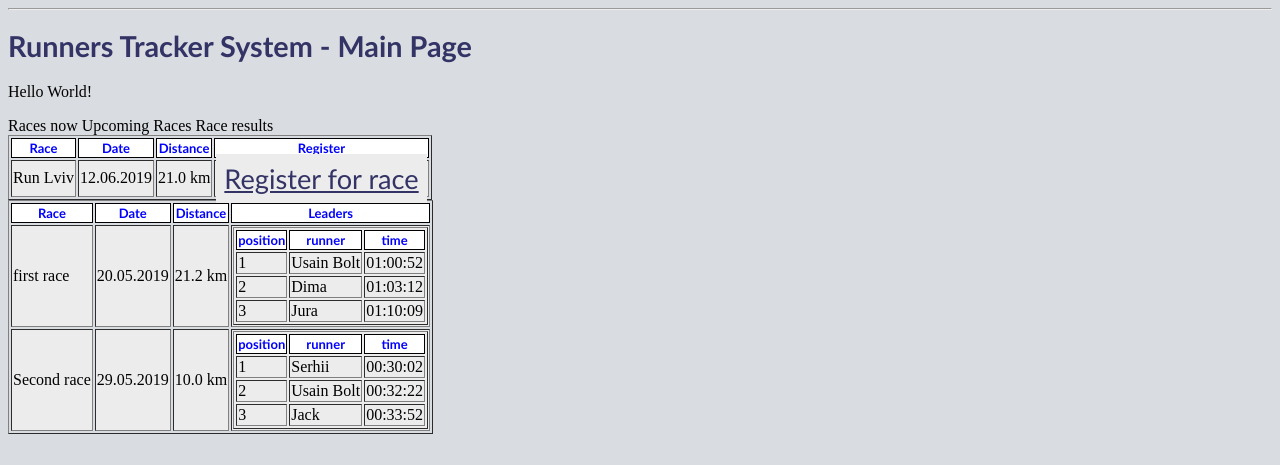
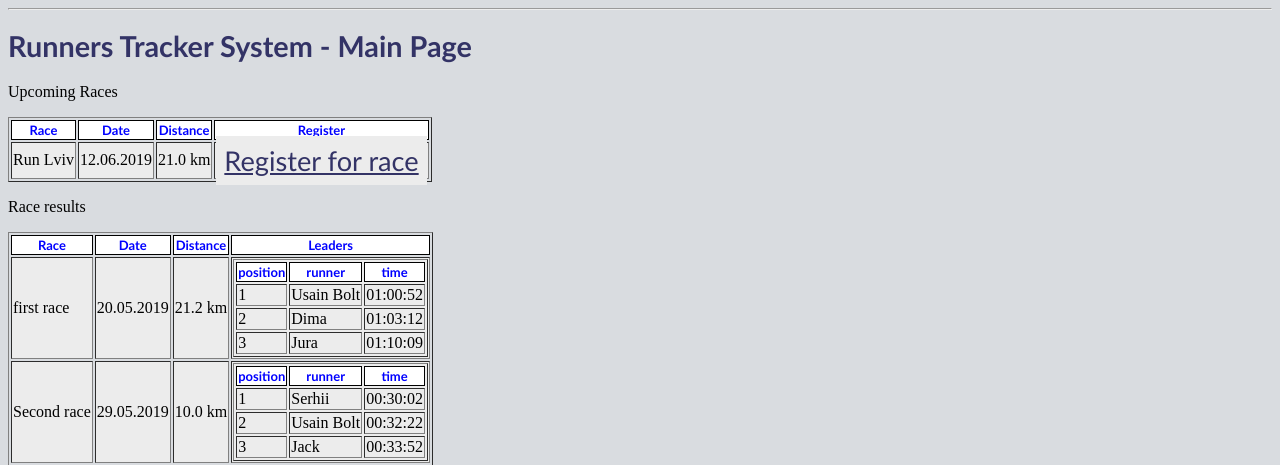
Before and after one commit to DimonLavron/RTS, a Flask app: page / in a window 1280 px wide. Shown: the part 66-531 px from the top of the page. Run offline with Flask 2, Linux system fonts and the light colour scheme.

Commit message:
Upcoming Races added and Race results added

```diff
--- a/site/app/templates/index.html
+++ b/site/app/templates/index.html
@@ -2,10 +2,8 @@
 {% block content %}
 
 <h1>Runners Tracker System - Main Page</h1>
-<p>Hello World!</p>
-<h>Races now</h>
-<h>Upcoming Races </h>
 <table class="schedule" border = 1 solid>
+  <p>Upcoming Races </p>
   <tr>
       <th>Race</th>
       <th>Date</th>
@@ -19,8 +17,9 @@
       <td><a href="{{ url_for('register_for_race')}}">Register for race</a></td>
   </tr>
 
-<h>Race results</h>
+
 <table class="schedule" border = 1 solid>
+  <p>Race results</p>
   <tr>
       <th>Race</th>
       <th>Date</th>
```
